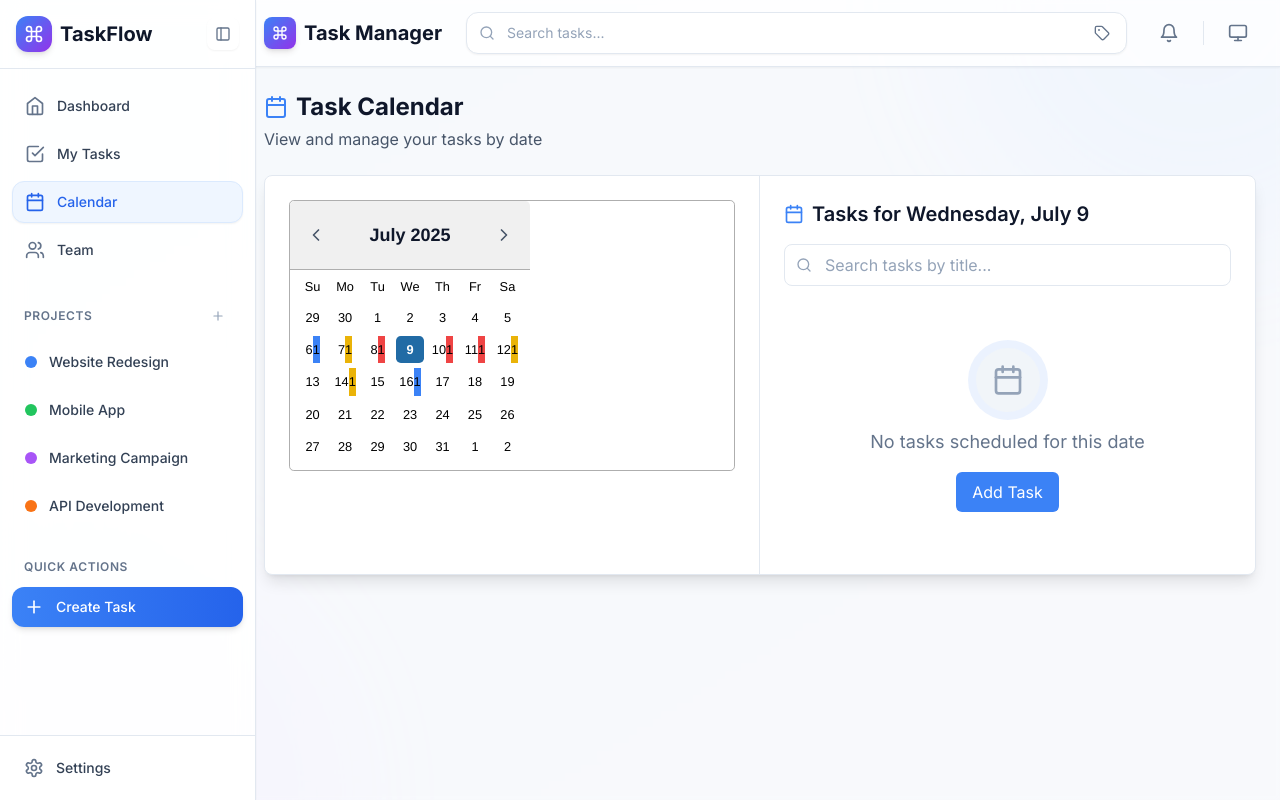
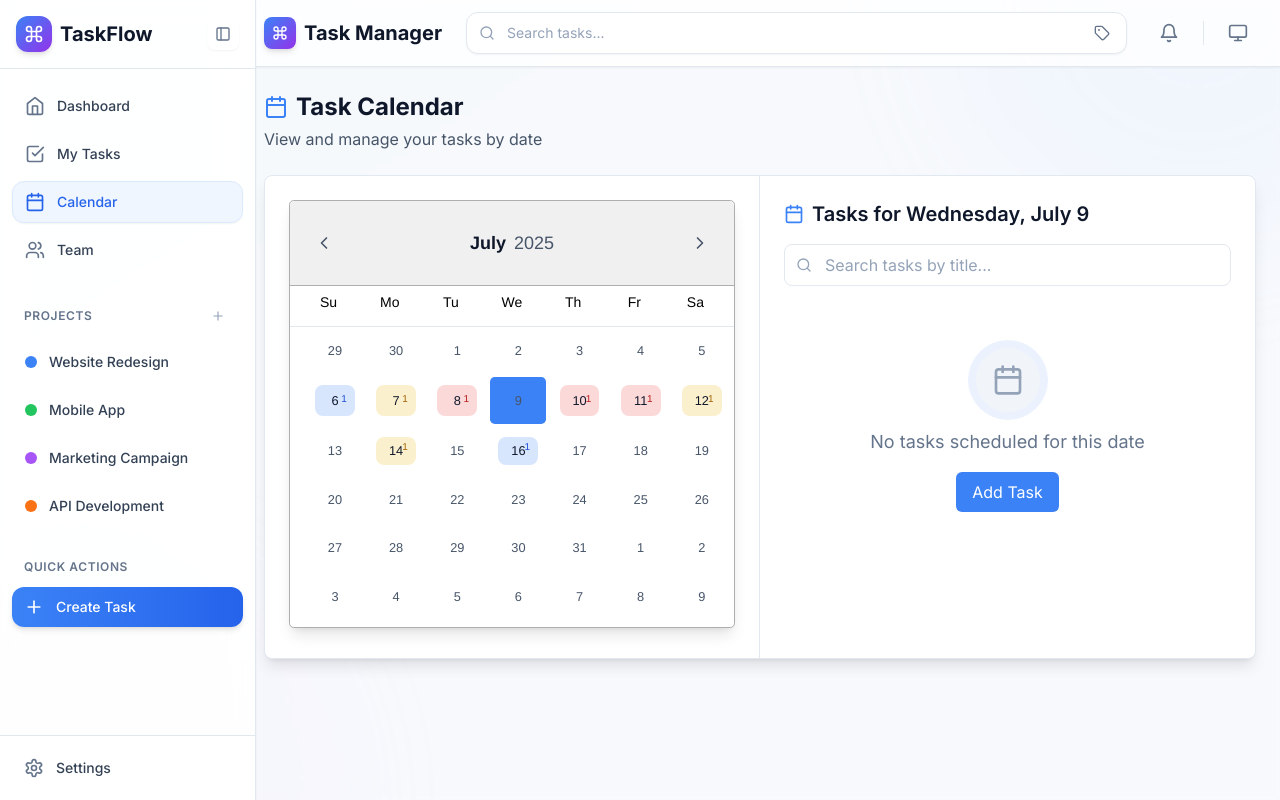
Before and after one commit to ParsaR082/Task-Manager, a Next.js app: page /calendar in a window 1280 px wide. Built offline with nearby package versions, Linux system fonts and the light colour scheme.

Commit message:
re styled the calender to fit the whole page theme

```diff
--- a/app/calendar/page.tsx
+++ b/app/calendar/page.tsx
@@ -1,6 +1,6 @@
 'use client';
 
-import React, { useState } from 'react';
+import React, { useState, useEffect } from 'react';
 import { DashboardLayout } from '@/components/dashboard-layout';
 import { motion, AnimatePresence } from 'framer-motion';
 import { Task, TaskStatus } from '@/lib/types';
@@ -94,20 +94,22 @@ export default function CalendarPage() {
 
   const router = useRouter();
 
-  // Group tasks by date
-  const tasksByDate = React.useMemo(() => {
-    const grouped: Record<string, Task[]> = {};
+  const [tasksByDate, setTasksByDate] = useState<Record<string, Task[]>>({});
 
-    tasks.forEach(task => {
-      // Format the date as YYYY-MM-DD for consistent comparison
-      const dateKey = new Date(task.dueDate).toISOString().split('T')[0];
-      if (!grouped[dateKey]) {
-        grouped[dateKey] = [];
+  // Group tasks by date when component mounts or tasks change
+  useEffect(() => {
+    const groupedTasks = tasks.reduce((acc: Record<string, Task[]>, task) => {
+      // Ensure task.dueDate is a valid date string
+      if (task.dueDate) {
+        const dateKey = new Date(task.dueDate).toISOString().split('T')[0];
+        if (!acc[dateKey]) {
+          acc[dateKey] = [];
+        }
+        acc[dateKey].push(task);
       }
-      grouped[dateKey].push(task);
-    });
-
-    return grouped;
+      return acc;
+    }, {});
+    setTasksByDate(groupedTasks);
   }, []);
 
   // Get tasks for selected date, filtered by search query
@@ -126,6 +128,17 @@ export default function CalendarPage() {
     );
   }, [selectedDate, tasksByDate, searchQuery]);
 
+  // Get task priority color
+  const getTaskPriorityColor = (tasks: Task[]) => {
+    if (tasks.some(task => task.priority === 'high')) {
+      return 'bg-red-500/20 dark:bg-red-500/30 hover:bg-red-500/30 dark:hover:bg-red-500/40';
+    }
+    if (tasks.some(task => task.priority === 'medium')) {
+      return 'bg-yellow-500/20 dark:bg-yellow-500/30 hover:bg-yellow-500/30 dark:hover:bg-yellow-500/40';
+    }
+    return 'bg-blue-500/20 dark:bg-blue-500/30 hover:bg-blue-500/30 dark:hover:bg-blue-500/40';
+  };
+
   // Custom day renderer to highlight dates with tasks
   const renderDayContents = (day: number, date?: Date) => {
     if (!date) return <span>{day}</span>;
@@ -139,20 +152,41 @@ export default function CalendarPage() {
     const isToday = new Date().toISOString().split('T')[0] === dateKey;
 
     return (
-      <div className="relative flex items-center justify-center">
-        <span className={isToday ? 'font-bold' : ''}>{day}</span>
+      <motion.div
+        className={cn(
+          "relative flex items-center justify-center w-full h-full rounded-lg",
+          hasTask && getTaskPriorityColor(tasksByDate[dateKey]),
+          isToday && "border-2 border-blue-500 dark:border-blue-400"
+        )}
+        whileHover={{ scale: 1.05 }}
+        whileTap={{ scale: 0.95 }}
+        transition={{ type: "spring", stiffness: 400, damping: 25 }}
+      >
+        <span className={cn(
+          "relative z-10 font-medium",
+          hasTask && "text-slate-900 dark:text-slate-100",
+          !hasTask && "text-slate-600 dark:text-slate-400"
+        )}>
+          {day}
+        </span>
         {hasTask && (
-          <span className={`task-indicator ${
-            tasksByDate[dateKey].some(task => task.priority === 'high')
-              ? 'bg-red-500 dark:bg-red-600'
-              : tasksByDate[dateKey].some(task => task.priority === 'medium')
-                ? 'bg-yellow-500 dark:bg-yellow-600'
-                : 'bg-blue-500 dark:bg-blue-600'
-          }`}>
+          <motion.span
+            initial={{ scale: 0, opacity: 0 }}
+            animate={{ scale: 1, opacity: 1 }}
+            className={cn(
+              "absolute bottom-1 left-1/2 -translate-x-1/2",
+              "text-[10px] font-medium px-1.5 rounded-full min-w-[18px] text-center",
+              tasksByDate[dateKey].some(task => task.priority === 'high')
+                ? 'text-red-700 dark:text-red-300'
+                : tasksByDate[dateKey].some(task => task.priority === 'medium')
+                  ? 'text-yellow-700 dark:text-yellow-300'
+                  : 'text-blue-700 dark:text-blue-300'
+            )}
+          >
             {taskCount}
-          </span>
+          </motion.span>
         )}
-      </div>
+      </motion.div>
     );
   };
 
@@ -189,13 +223,15 @@ export default function CalendarPage() {
           <div className="flex flex-col lg:flex-row">
             {/* Calendar Section */}
             <div className="p-6 lg:w-1/2 border-b lg:border-b-0 lg:border-r border-slate-200 dark:border-slate-700">
-              <div className="calendar-wrapper max-w-md mx-auto">
+              <div className="calendar-wrapper w-full">
                 <DatePicker
                   selected={selectedDate}
                   onChange={(date: Date | null) => date && setSelectedDate(date)}
                   inline
                   renderDayContents={renderDayContents}
-                  calendarClassName="w-full"
+                  calendarClassName="!w-full"
+                  className="w-full"
+                  fixedHeight
                   renderCustomHeader={({
                     date,
                     decreaseMonth,
@@ -203,35 +239,57 @@ export default function CalendarPage() {
                     prevMonthButtonDisabled,
                     nextMonthButtonDisabled,
                   }) => (
-                    <div className="flex items-center justify-between px-2 py-2">
+                    <motion.div
+                      className="flex items-center justify-between px-4 py-4"
+                      initial={false}
+                      animate={{ opacity: 1 }}
+                      transition={{ duration: 0.2 }}
+                    >
                       <motion.button
                         onClick={decreaseMonth}
                         disabled={prevMonthButtonDisabled}
-                        className="p-2 rounded-full hover:bg-slate-100 dark:hover:bg-slate-700 disabled:opacity-50 transition-colors duration-200"
+                        className={cn(
+                          "p-2 rounded-lg transition-all duration-200",
+                          "hover:bg-slate-100 dark:hover:bg-slate-700",
+                          "disabled:opacity-50 disabled:cursor-not-allowed",
+                          "focus:outline-none focus:ring-2 focus:ring-blue-500 dark:focus:ring-blue-400"
+                        )}
                         whileHover={{ scale: 1.1 }}
                         whileTap={{ scale: 0.95 }}
                       >
                         <ChevronLeft className="w-5 h-5 text-slate-600 dark:text-slate-400" />
                       </motion.button>
+
                       <motion.div
-                        className="text-lg font-semibold text-slate-900 dark:text-slate-100"
+                        className="flex items-center gap-2"
                         initial={false}
                         animate={{ opacity: [0.8, 1] }}
                         transition={{ duration: 0.3 }}
                         key={`${date.getMonth()}-${date.getFullYear()}`}
                       >
-                        {date.toLocaleString('default', { month: 'long' })} {date.getFullYear()}
+                        <span className="text-lg font-semibold text-slate-900 dark:text-slate-100">
+                          {date.toLocaleString('default', { month: 'long' })}
+                        </span>
+                        <span className="text-lg font-normal text-slate-600 dark:text-slate-400">
+                          {date.getFullYear()}
+                        </span>
                       </motion.div>
+
                       <motion.button
                         onClick={increaseMonth}
                         disabled={nextMonthButtonDisabled}
-                        className="p-2 rounded-full hover:bg-slate-100 dark:hover:bg-slate-700 disabled:opacity-50 transition-colors duration-200"
+                        className={cn(
+                          "p-2 rounded-lg transition-all duration-200",
+                          "hover:bg-slate-100 dark:hover:bg-slate-700",
+                          "disabled:opacity-50 disabled:cursor-not-allowed",
+                          "focus:outline-none focus:ring-2 focus:ring-blue-500 dark:focus:ring-blue-400"
+                        )}
                         whileHover={{ scale: 1.1 }}
                         whileTap={{ scale: 0.95 }}
                       >
                         <ChevronRight className="w-5 h-5 text-slate-600 dark:text-slate-400" />
                       </motion.button>
-                    </div>
+                    </motion.div>
                   )}
                 />
               </div>
--- a/app/globals.css
+++ b/app/globals.css
@@ -125,3 +125,52 @@
     transform: translateY(10px);
   }
 }
+
+/* Calendar Styles */
+.react-datepicker {
+  @apply font-sans bg-white dark:bg-slate-800 border-0 rounded-xl shadow-lg overflow-hidden;
+  @apply border border-slate-200 dark:border-slate-700;
+  width: 100% !important;
+}
+
+.react-datepicker__month-container {
+  @apply w-full;
+}
+
+.react-datepicker__month {
+  @apply p-0 mt-0 w-full;
+}
+
+.react-datepicker__week {
+  @apply flex justify-between w-full px-2;
+}
+
+.react-datepicker__day-names {
+  @apply border-b border-slate-200 dark:border-slate-700 pb-2 mb-2 flex justify-between w-full px-2;
+}
+
+.react-datepicker__day-name {
+  @apply text-slate-600 dark:text-slate-400 text-sm font-medium flex-1 text-center;
+}
+
+.react-datepicker__day {
+  @apply text-slate-600 dark:text-slate-400 flex-1 text-center p-2 m-0.5
+  hover:bg-slate-100 dark:hover:bg-slate-700 transition-all duration-200
+  rounded-lg cursor-pointer;
+}
+
+.react-datepicker__day--selected {
+  @apply !bg-blue-500 dark:!bg-blue-600 !text-white;
+}
+
+.react-datepicker__day--keyboard-selected {
+  @apply !bg-blue-100 dark:!bg-blue-900/50 !text-blue-800 dark:!text-blue-200;
+}
+
+.react-datepicker__day--outside-month {
+  @apply !text-slate-400/50 dark:!text-slate-500/50;
+}
+
+.react-datepicker__header {
+  @apply bg-transparent border-0 pb-3;
+}
```
